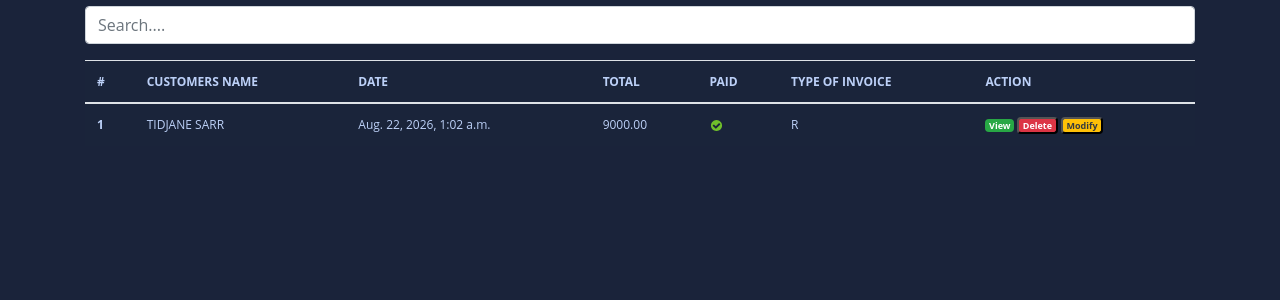
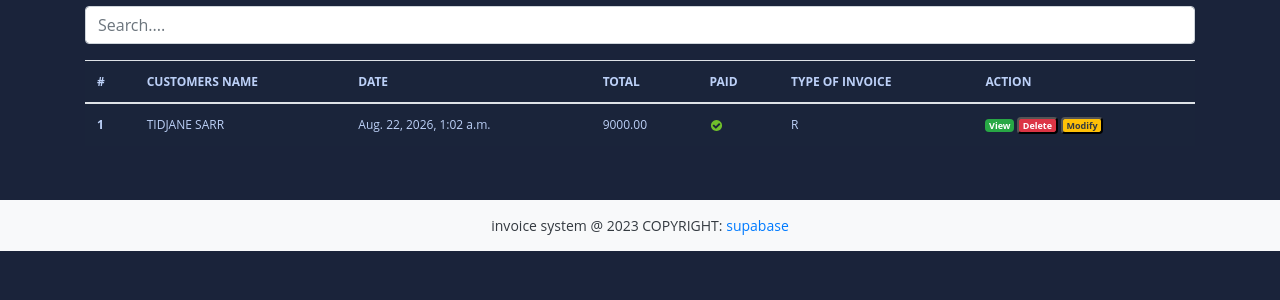
Before and after one commit to tidianecheick/django_fact_app, a Django app: page / in a window 1280 px wide. Shown: the part 161-461 px from the top of the page. Run offline with Django 5.2, Linux system fonts and the light colour scheme; data comes from the database, SQL or seed files in the repository.

Commit message:
ajout de footer

```diff
--- a/templates/base.html
+++ b/templates/base.html
@@ -71,6 +71,13 @@
 
         {% endblock content %}
     </div>
+    <footer class="bg-light text-center text-dark">
+        <div class="text-center p-3" style="border: rgba(0, 0, 0, 0.2);">
+            invoice system @ 2023 COPYRIGHT:
+            <a href="https://supabase.com/">supabase</a>
+        </div>
+
+    </footer>
 
 
 
```
